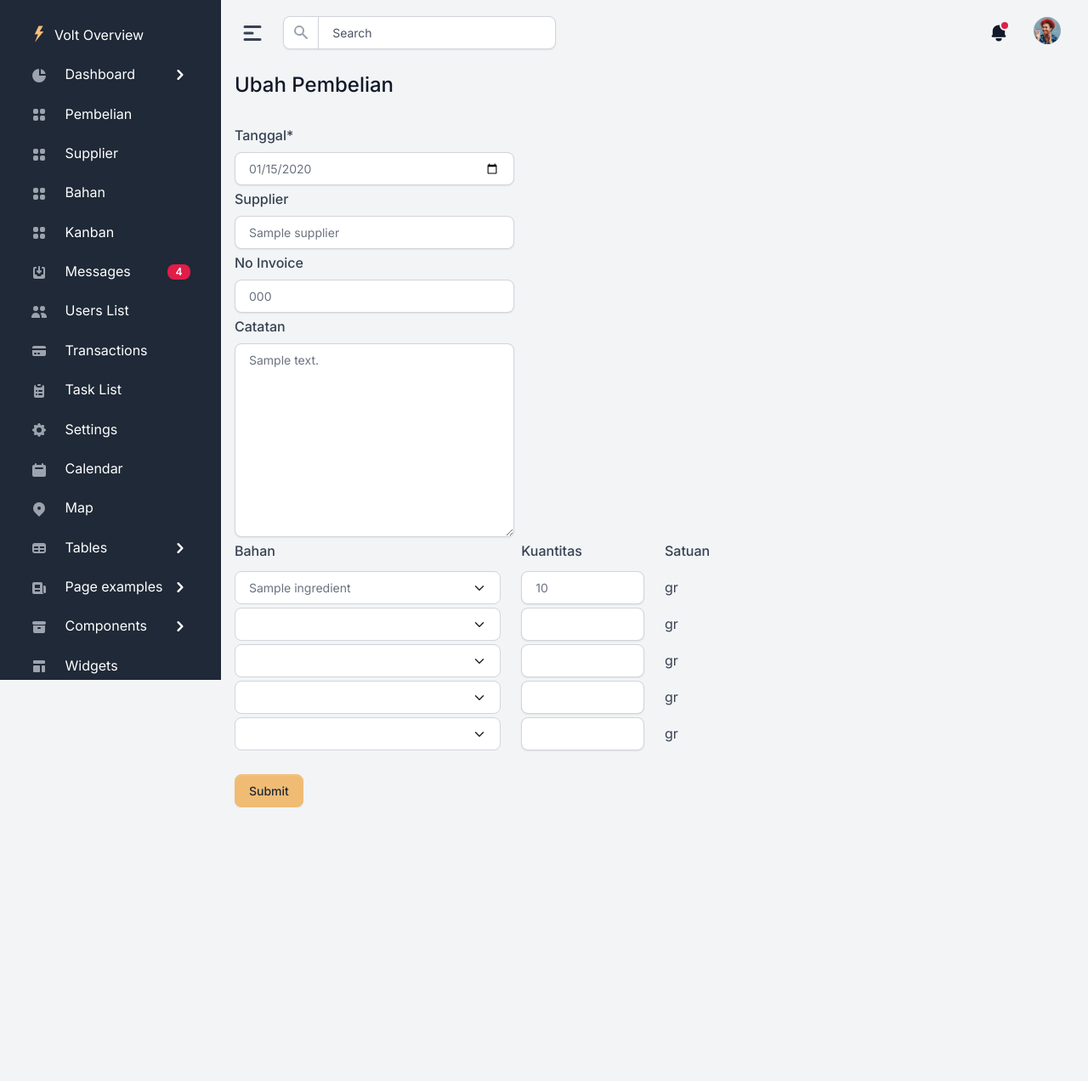
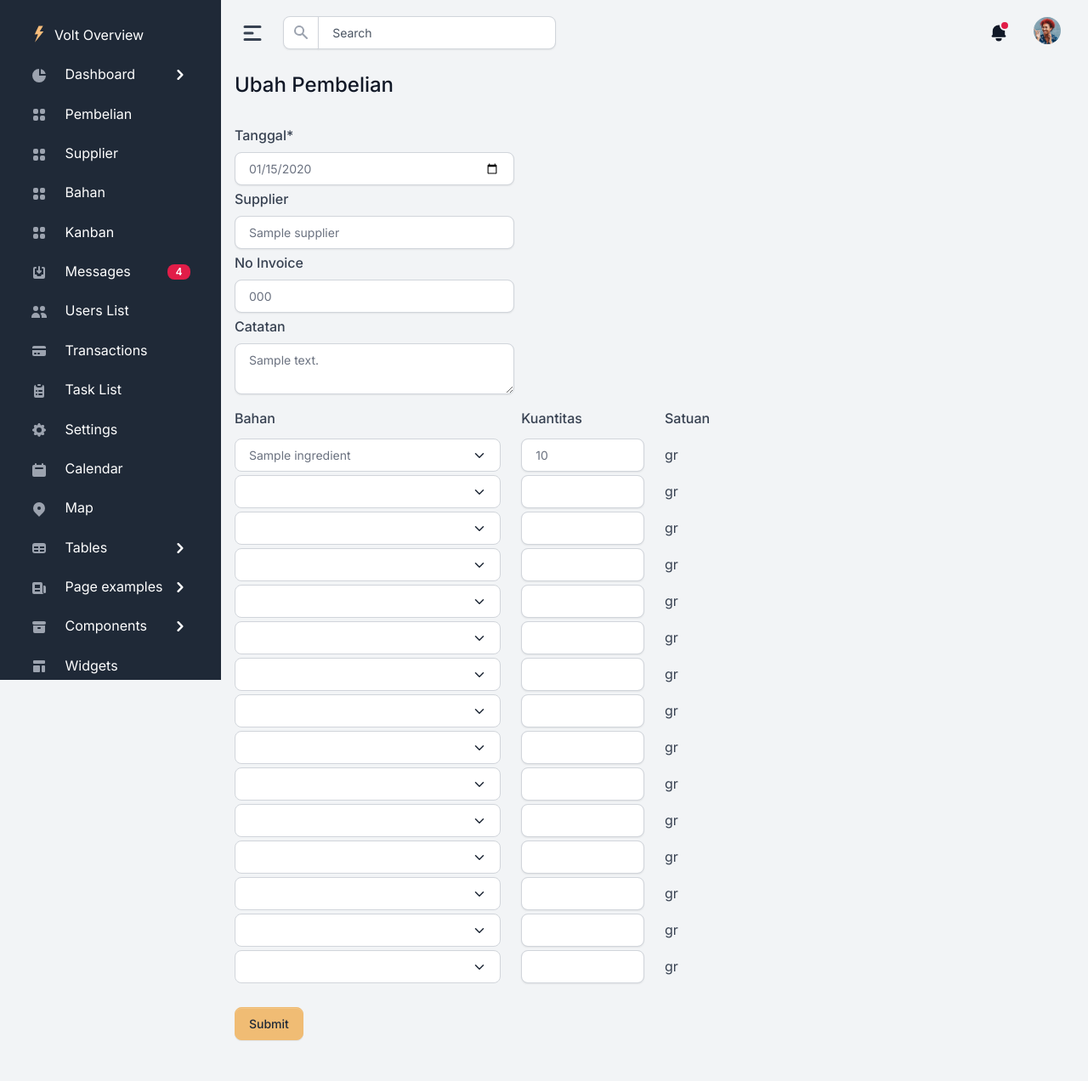
Before and after one commit to yosephwinata/obat-batik, a Django app: page /purchases/1/update in a window 1280 px wide. Shown: the whole page at 85% size. Before the commit the page ends 950 px from the top, so only its background shows below. Run offline with Django 3.2, Linux system fonts and the light colour scheme; tables that the repository leaves empty hold one stand-in row (values such as "Sample post"); some libraries are stand-ins or nearby versions.

Commit message:
Fix bugs in UPDATE purchase

```diff
--- a/apps/purchase/forms.py
+++ b/apps/purchase/forms.py
@@ -31,7 +31,8 @@ class PurchaseForm(forms.ModelForm):
                 'class':'form-control'
             }),
             'notes': forms.Textarea(attrs={
-                'class':'form-control'
+                'class':'form-control',
+                'rows': 2,
             })
         }
         error_messages = {
--- a/apps/purchase/templates/purchase/purchase-create.html
+++ b/apps/purchase/templates/purchase/purchase-create.html
@@ -24,7 +24,7 @@
             </div>
         {% endfor %}
 
-        <div class="row">
+        <div class="row mt-3">
             <div class="col-4">
                 <label>Bahan</label>
             </div>
@@ -73,7 +73,7 @@
             </div>
         {% endfor %} {% endcomment %}
 
-        <button type="submit" class="btn btn-secondary mt-4">Submit</button>
+        <button type="submit" class="btn btn-secondary mt-4 mb-5">Submit</button>
     </form>
 
 {% endblock content %}
--- a/apps/purchase/templates/purchase/purchase-update.html
+++ b/apps/purchase/templates/purchase/purchase-update.html
@@ -24,7 +24,7 @@
             </div>
         {% endfor %}
 
-        <div class="row">
+        <div class="row mt-3">
             <div class="col-4">
                 <label>Bahan</label>
             </div>
@@ -47,7 +47,7 @@
                     </select>
                 </div>
                 <div class="col-2 my-auto">
-                    <input type="number" class="form-control" name="quantity-{{ obj.idx }}" value={{ obj.quantity.normalize }}>
+                    <input type="number" class="form-control" name="quantity-{{ obj.idx }}" value={{ obj.quantity.normalize }} step="any">
                 </div>
                 <div class="col-1 my-auto">
                     <p class="my-auto">gr</p>
@@ -55,7 +55,7 @@
             </div>
         {% endfor %}
 
-        <button type="submit" class="btn btn-secondary mt-4">Submit</button>
+        <button type="submit" class="btn btn-secondary mt-4 mb-5">Submit</button>
     </form>
 
 {% endblock content %}
--- a/apps/purchase/views.py
+++ b/apps/purchase/views.py
@@ -7,7 +7,7 @@ from django.contrib.auth.decorators import login_required
 from .models import Purchase, PurchaseIngredient, Ingredient
 from .forms import PurchaseForm
 
-many_to_many_rows = 5
+many_to_many_rows = 15
 
 # @login_required
 def purchase_read_all(request):
```
Also changed, not shown: apps/purchase/migrations/0004_alter_purchase_notes.py (added), apps/purchase/migrations/0005_alter_purchase_notes.py (added).
